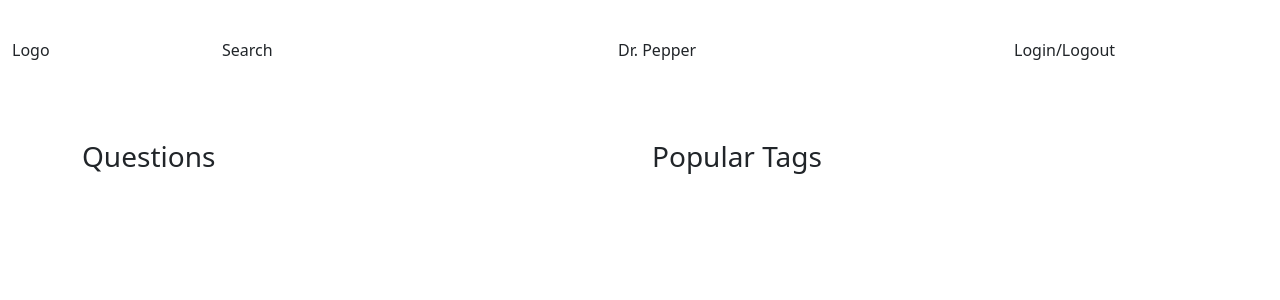
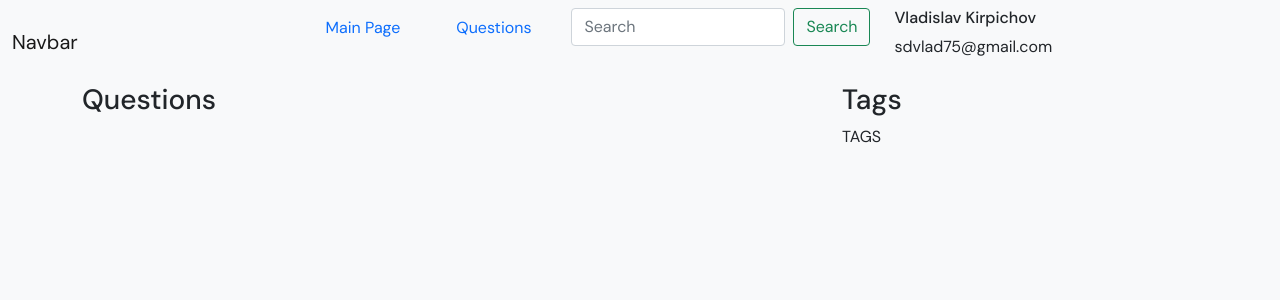
Before and after one commit to VladislavKirpichov/Technopark-WEB, a Django app: template templates/index.html in a window 1280 px wide. Shown: the top 300 px of the page. Run offline with Django 4.2, Linux system fonts and the light colour scheme; the template is opened without the code that fills it, so the values that code supplies are empty.

Commit message:
Added main page and question page

```diff
--- a/app/views.py
+++ b/app/views.py
@@ -9,10 +9,14 @@ QUESTIONS = [
     {
         "title": f"title {i}",
         "text": f"This is test for qustion #{i}",
+        "img": "./img/no_war.jpeg"
     } for i in range(5)
 ]
 
 TAGS = [f"name {i}" for i in range(50)]
 
 def index(request):
-    return render(request, "index.html", {"questions": QUESTIONS}, {"tags": TAGS})
+    return render(request, "index.html", {"questions" : QUESTIONS})
+
+def ask(request):
+    return render(request, "ask.html")
--- a/askme/urls.py
+++ b/askme/urls.py
@@ -21,4 +21,5 @@ from app import views
 urlpatterns = [
     path('admin/', admin.site.urls),
     path('', views.index),
+    path('ask/', views.ask)
 ]
--- a/static/css/global.css
+++ b/static/css/global.css
@@ -1,42 +1,6 @@
-:root {
-    --main-grey-color: rgb(112, 112, 112);
-    --main-backgound-color: #757575;
-    --light-grey-color: #d6d6d6;
-}
+@import url('https://fonts.googleapis.com/css2?family=DM+Sans:ital,wght@0,400;0,500;0,700;1,400;1,500;1,700&display=swap');
 
 body {
-    background-color: var(--main-backgound-color);
+    font-family: "DM Sans", sans-serif;
+    background-color: #fff;
 }
-
-header {
-    height: 100px;
-    position: fixed;
-    background-color: rgba(255, 255, 255, 0.9);
-    backdrop-filter: blur(64px);
-}
-
-header > hr {
-    color: rgb(78, 78, 78);
-}
-
-main {
-    padding-top: 140px;
-}
-
-.question {
-    padding: 16px;
-    border-radius: 8px;
-    border: var(--light-grey-color) solid 1px;
-}
-
-.tags-tag {
-    padding: 4px 6px;
-    border: var(--light-grey-color) solid 1px;
-    border-radius: 4px;
-    font-size: 14px;
-    color: var(--main-grey-color);
-}
-
-.tags-tag + .tags-tag {
-    margin-left: 2%;
-}
--- a/templates/inc/base.html
+++ b/templates/inc/base.html
@@ -4,27 +4,33 @@
 <html lang="en">
 <head>
     <meta charset="UTF-8">
-    <meta http-equiv="X-UA-Compatible" content="IE=edge">
-    <meta name="viewport" content="width=device-width, initial-scale=1.0">
-    <link href={% static "../static/css/global.css" %} rel="stylesheet">
     <link href="https://cdn.jsdelivr.net/npm/bootstrap@5.0.2/dist/css/bootstrap.min.css" rel="stylesheet" integrity="sha384-EVSTQN3/azprG1Anm3QDgpJLIm9Nao0Yz1ztcQTwFspd3yD65VohhpuuCOmLASjC" crossorigin="anonymous">
-    <title>Document</title>
+    <link href="{% static "css/global.css" %}" rel="stylesheet"/>
+    <title>Title</title>
 </head>
-<body>
-    {% block header %}
+<body class="bg-light">
+    {% include "inc/header.html" %}
+
+    <div class="container">
+        <div class="row">
+            <div class="col-8">
+                {% block content %}
+                {% endblock %}
+            </div>
+            <div class="col-4">
+                {% block tags %}
+                    <h3>Tags</h3>
+                    {% include "inc/tags.html" %}
+                {% endblock %}
+            </div>
+        </div>
+    </div>
+
+    {% block footer %}
     {% endblock %}
-    <main class="container d-flex flex-row gap-4">
-        <div class="content col">
-            <h3>Questions</h3>
-            {% block content %}
-            {% endblock %}
-        </div>
-        <div class="tags col">
-            <h3>Popular Tags</h3>
-            {% block tags %}
-            {% endblock %}
-        </div>
-    </main>
-    <script src="https://cdn.jsdelivr.net/npm/bootstrap@5.0.2/dist/js/bootstrap.bundle.min.js" integrity="sha384-MrcW6ZMFYlzcLA8Nl+NtUVF0sA7MsXsP1UyJoMp4YLEuNSfAP+JcXn/tWtIaxVXM" crossorigin="anonymous"></script>
+
+    <!-- Bootstrap -->
+    <script src="https://cdn.jsdelivr.net/npm/@popperjs/core@2.9.2/dist/umd/popper.min.js" integrity="sha384-IQsoLXl5PILFhosVNubq5LC7Qb9DXgDA9i+tQ8Zj3iwWAwPtgFTxbJ8NT4GN1R8p" crossorigin="anonymous"></script>
+    <script src="https://cdn.jsdelivr.net/npm/bootstrap@5.0.2/dist/js/bootstrap.min.js" integrity="sha384-cVKIPhGWiC2Al4u+LWgxfKTRIcfu0JTxR+EQDz/bgldoEyl4H0zUF0QKbrJ0EcQF" crossorigin="anonymous"></script>
 </body>
 </html>
--- a/templates/inc/header.html
+++ b/templates/inc/header.html
@@ -1,9 +1,27 @@
 {% load static %}
 
-<header class="container d-flex flex-row align-items-center overflow-hidden gap-4">
-    <div class="col-md-2 log">Logo</div>
-    <div class="col-md-4 search">Search</div>
-    <div class="col-md-4 user">Dr. Pepper</div>
-    <div class="col-md-2 login">Login/Logout</div>
-    <hr>
-</header>
+<nav class="navbar navbar-expand-lg navbar-light bg-light">
+    <div class="container-fluid">
+        <a href="#" class="navbar-brand flex-grow-1">Navbar</a>
+        <div class="collapse navbar-collapse flex-grow-1">
+            <ul class="nav nav-pills me-auto mb-2 mb-lg-0">
+                <li class="nav-item me-4">
+                    <a href="#" class="nav-link">Main Page</a>
+                </li>
+                <li class="nav-item me-4">
+                    <a href="#" class="nav-link">Questions</a>
+                </li>
+                <li class="nav-item me-4">
+                    <form action="" class="d-flex">
+                        <input type="text" class="form-control me-2" placeholder="Search">
+                        <button class="btn btn-outline-success btn-header">Search</button>
+                    </form>
+                </li>
+                <li class="nav-item">
+                    <h6>Vladislav Kirpichov</h6>
+                    <p>sdvlad75@gmail.com</p>
+                </li>
+            </ul>
+        </div>
+    </div>
+</nav>
--- a/templates/inc/tags.html
+++ b/templates/inc/tags.html
@@ -1,3 +1,3 @@
-{% load static %}
-
-<div class="tags-tag"><p>{{ tag }}</p></div>
+<div>
+    <p>TAGS</p>
+</div>
--- a/templates/index.html
+++ b/templates/index.html
@@ -1,20 +1,12 @@
 {% extends "inc/base.html" %}
-{% load static %}
 
 <div>
-    {% block header %}
-        {% include "inc/header.html" %}
-    {% endblock %}
-
     {% block content %}
+        <h3>Questions</h3>
         {% for question in questions %}
-            {% include "inc/question.html" %}
-        {% endfor %}
-    {% endblock %}
-
-    {% block tags %}
-        {% for tag in tags %}
-            {% include "inc/tags.html" %}
+            <div class="row my-4">
+                {% include "inc/question.html" %}
+            </div>
         {% endfor %}
     {% endblock %}
 </div>
```
Also changed, not shown: templates/ask.html (added, +24 -0 lines), templates/inc/question.html (+10 -10 lines), templates/sections/base_main.html (deleted, +0 -10 lines), db.sqlite3.
